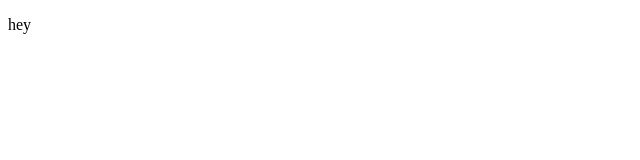
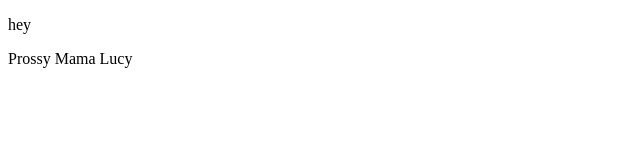
Before and after one commit to Lizprossy/codequeen9, a plain HTML site: page index.html in a window 1280 px wide. Shown: the whole page, without its empty margins (0-640 px from the left). Drawn offline with Linux system fonts and the light colour scheme.

Commit message:
added <p>
added <p>

```diff
--- a/index.html
+++ b/index.html
@@ -7,5 +7,6 @@
 </head>
 <body>
     <p>hey</p>
+    <p>Prossy Mama Lucy</p>
 </body>
 </html>
```
